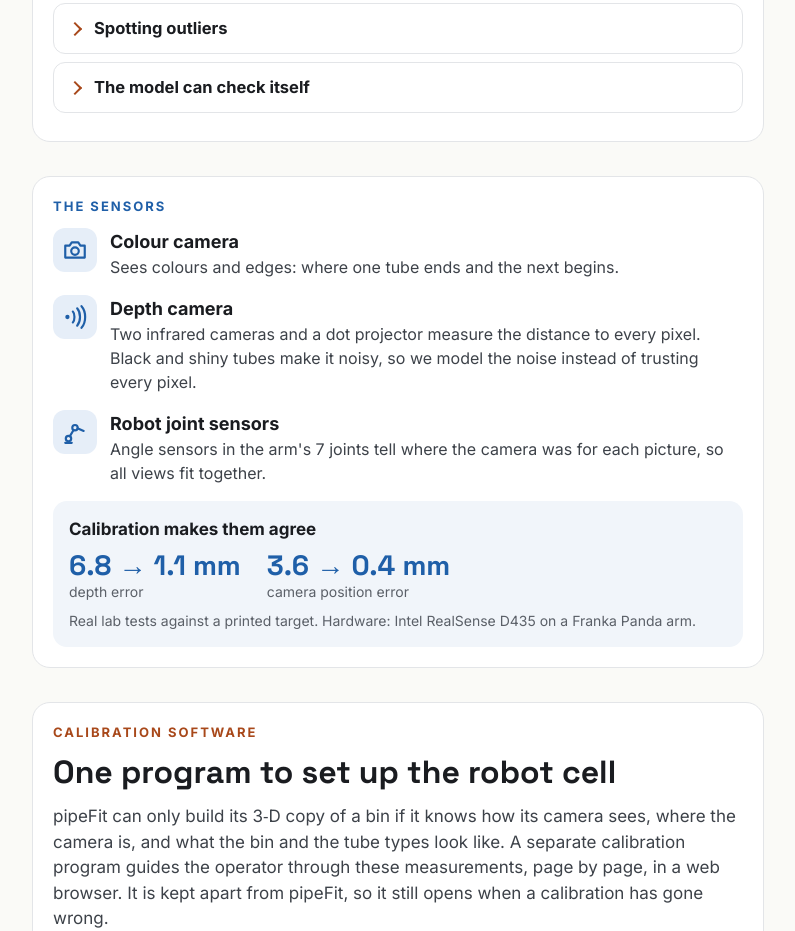
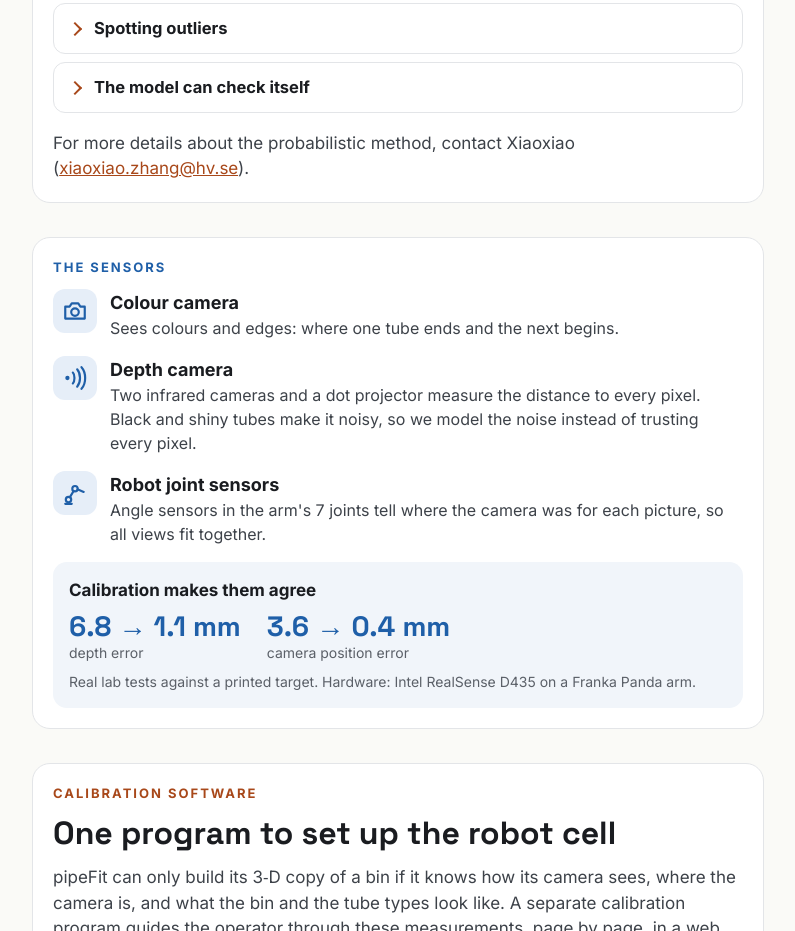
Before and after one commit to XiaoxiaoZ/pipefit-poster, a plain HTML site: page index.html in a window 1280 px wide. Shown: the part 9414-10345 px from the top of the page, without its empty margins (242-1037 px from the left). Drawn offline with nearby package versions, Linux system fonts and the light colour scheme.

Commit message:
Probabilistic model section ends with a contact line for Xiaoxiao (user's sentence)
Co-Authored-By: Claude Opus 5.5 <noreply@anthropic.com>

```diff
--- a/index.html
+++ b/index.html
@@ -349,6 +349,7 @@ footer{margin-top:40px;font-size:14px;color:var(--ink3);text-align:center}
 <details class="pmadv"><summary>Knowing where to look next</summary><div>For each alternative, the program finds the view in which the two explanations differ most: that is the most useful next picture.</div></details>
 <details class="pmadv"><summary>Spotting outliers</summary><div>Knowing what normal noise looks like, the fit gives less weight to points far outside it, so a few bad points cannot pull the result away.</div></details>
 <details class="pmadv"><summary>The model can check itself</summary><div>An error bar can be checked against the truth. On real bins our error bars are still a little optimistic, which tells us where the noise model is not complete yet.</div></details>
+<p class="muted" style="margin:18px 0 0">For more details about the probabilistic method, contact Xiaoxiao (<a href="mailto:xiaoxiao.zhang@hv.se">xiaoxiao.zhang@hv.se</a>).</p>
 </section>
 
 
```
Also changed, not shown: wara/index.html (+1 -0 lines).
